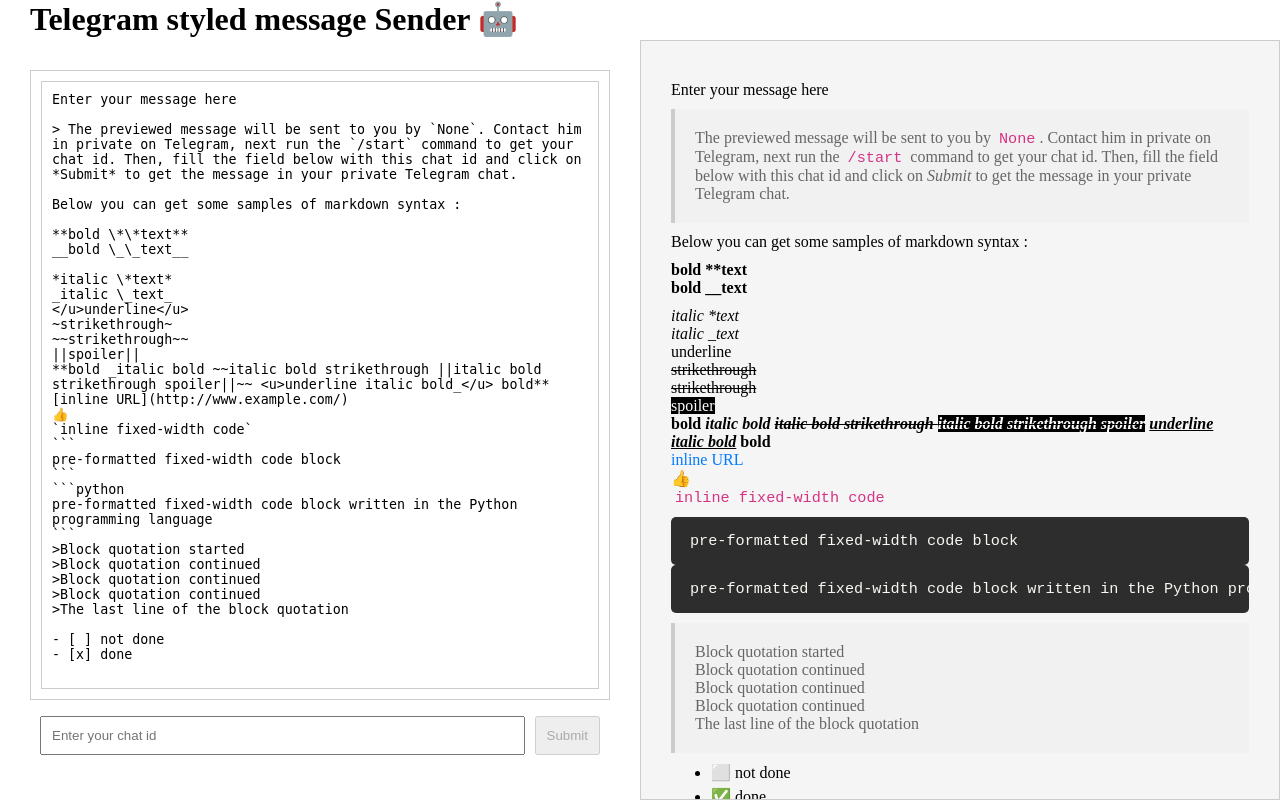
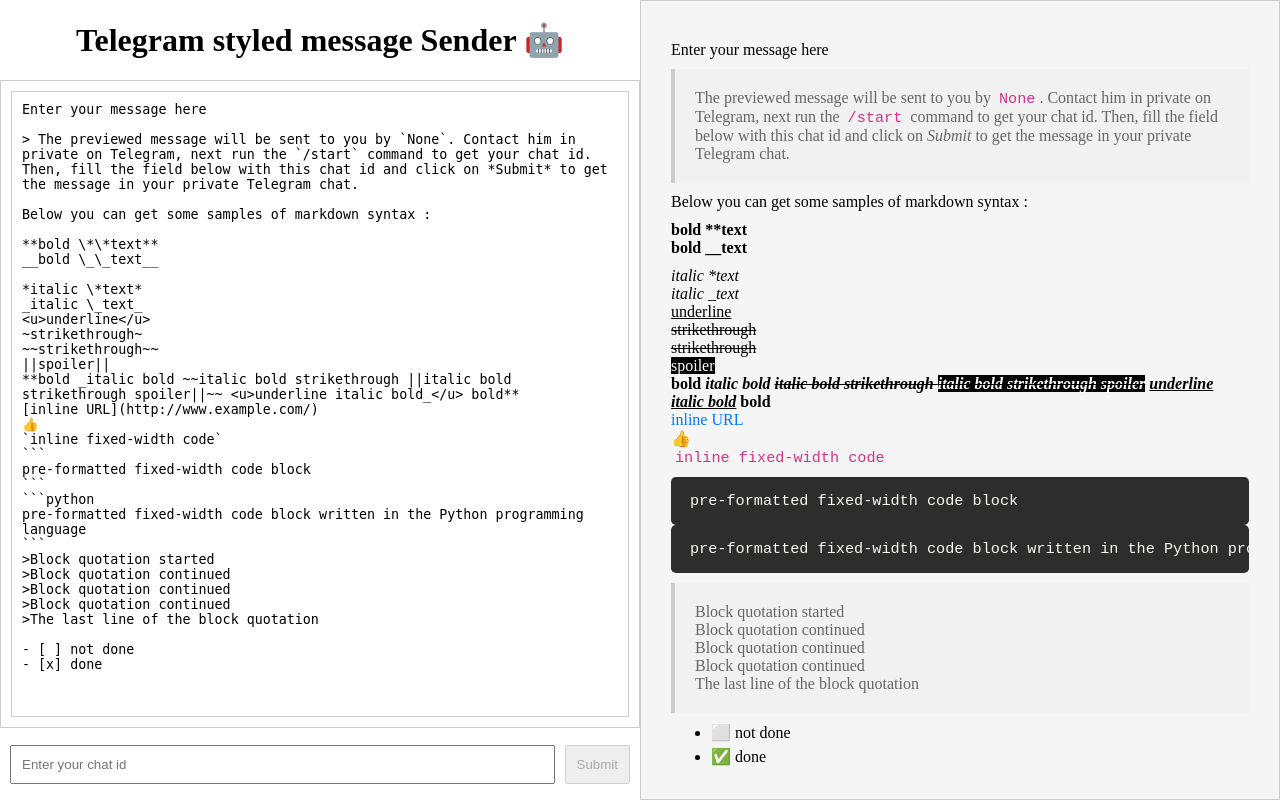
Before and after one commit to Convolutio/eirb-com-helper, a Flask app: page / in a window 1280 px wide. Run offline with Flask 3, Linux system fonts and the light colour scheme.

Commit message:
style: changed slightly the layout to have two clear columns

```diff
--- a/eirb_com_helper/static/layout.css
+++ b/eirb_com_helper/static/layout.css
@@ -4,39 +4,51 @@
 	box-sizing: border-box;
 }
 
-body, html {
-	height: 100%;
-	width: 100%;
-	display: flex;
-	flex-direction: column;
+body {
+	height: 100vh;
+	width: 100vw;
+	display: grid;
+  grid-template-areas:  "header preview"
+                        "editor preview";
+
+  grid-template-columns: 1fr 1fr;
+  grid-template-rows: 1fr 9fr;
 }
 
 main {
-	height: 95%;
 	width: 100%;
 	display: flex;
 	flex-direction: row;
+  grid-area: editor;
+}
+
+header {
+  grid-area: header;
+  display: flex;
+  align-items: center;
+  justify-content: center;
+  font-family: serif;
+  font-optical-sizing: auto;
+  font-style: normal;
+  text-align: center;
+}
+
+.rendered-content-container {
+	padding: 30px;
+  grid-area: preview;
 }
 
 
-header {
-	height: 5%;
-	width: 100%;
-	padding-left: 30px;
-}
-
-.left-half, .rendered-content-container {
-	width: 50%;
-	height: 100%;
-	padding: 30px;
-}
-
-
-.left-half form {
+.editor {
 	display: flex;
 	height: 100%;
+  width: 100%;
 	flex-direction: column;
 	justify-content: space-between;
+
+  font-family: "Fira Mono", monospace;
+  font-weight: 400;
+  font-style: normal;
 }
 
 .input-container {
--- a/eirb_com_helper/templates/frontend.html
+++ b/eirb_com_helper/templates/frontend.html
@@ -7,15 +7,19 @@
     <link rel="shortcut icon" href="{{ url_for('static', filename='/img/favicon.png') }}" type="image/x-icon"/>
     <link rel="stylesheet" href="{{ url_for('static', filename='layout.css') }}" />
     <link rel="stylesheet" href="{{ url_for('static', filename='output.css') }}" />
+
+    <link rel="preconnect" href="https://fonts.googleapis.com">
+    <link rel="preconnect" href="https://fonts.gstatic.com" crossorigin>
+    <link href="https://fonts.googleapis.com/css2?family=Fira+Mono:wght@400;500;700&display=swap" rel="stylesheet">
 </head>
 <body>
-    <script>console.log("Bot username: {{ bot_username }}");</script>
+    <!-- Left half of the screen with a form -->
+    <header>
+      <h1>Telegram styled message Sender 🤖</h1>
+    </header>
 
-    <!-- Left half of the screen with a form -->
-    <header><h1>Telegram styled message Sender 🤖</h1></header>
     <main>
-        <div class="left-half">
-            <form id="dataForm" action="#" method="POST">
+        <form id="dataForm" action="#" method="POST" class="editor">
             <!-- Main markdown input div taking 90% of the height -->
             <div class="input-container">
   <textarea id="message" name="message"
@@ -34,7 +38,7 @@
 
 *italic \*text*
 _italic \_text_
-</u>underline</u>
+<u>underline</u>
 ~strikethrough~
 ~~strikethrough~~
 ||spoiler||
@@ -67,7 +71,7 @@
                 <button type="submit" id="submit-button">Submit</button>
             </div>
         </form>
-        </div>
+    </main>
 
     <!-- Right half of the screen -->
     <div class="rendered-content-container" id="rendered-content">
@@ -78,8 +82,7 @@
     <script type="text/javascript" src="https://cdn.jsdelivr.net/npm/marked/marked.min.js"></script>
     <script src="{{ url_for('static', filename='render_content.js') }}"></script>
     <script src="{{ url_for('static', filename='send_content.js') }}"></script>
+    <script src="{{ url_for('static', filename='store.js') }}"></script>
     <script src="{{ url_for('static', filename='main.js') }}"></script>
-    </main>
-
 </body>
 </html>
```
Lines whose indentation alone changed are shown as unchanged.
